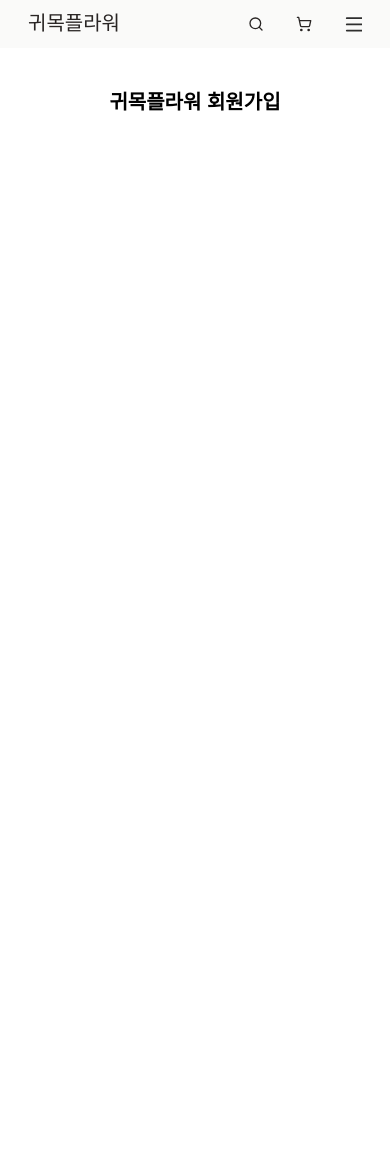
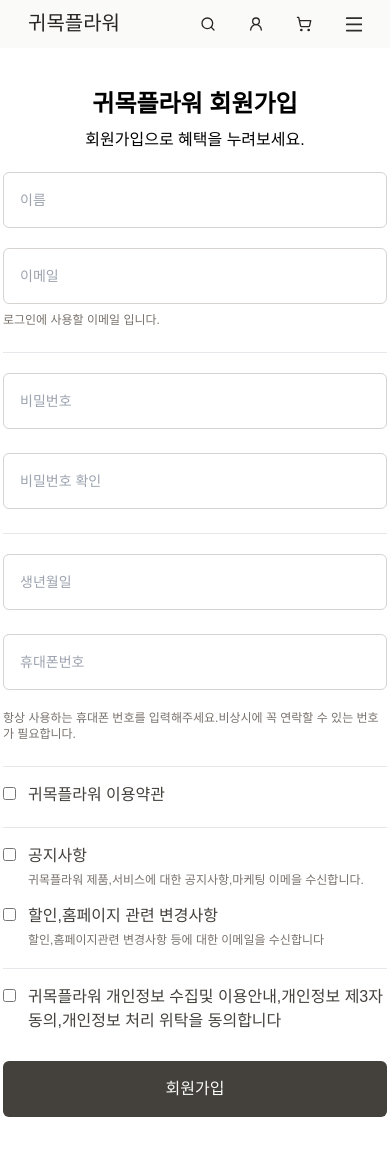
Before and after one commit to homeyoun/homepage, a Next.js app: page /siginUp in a window 390 px wide. Before the commit the page ends 844 px from the top, so only its background shows below. Built offline with nearby package versions, Linux system fonts and the light colour scheme; a web font is replaced by a local one.

Commit message:
회원가입폼 수정

```diff
--- a/app/siginUp/page.tsx
+++ b/app/siginUp/page.tsx
@@ -1,9 +1,155 @@
-import React from "react";
+"use client";
+import { CircleAlert } from "lucide-react";
+import { Formik } from "formik";
+
+interface MyFormVvalues {
+  name: string;
+  email: string;
+  password: string;
+  rePassword: string;
+  birthDate: string;
+  phoneNumber: string;
+}
+
+interface OtherProps {
+  message: string;
+}
 
 export default function SignUpPage() {
+  const initialValues: MyFormVvalues = {
+    name: "",
+    email: "",
+    password: "",
+    rePassword: "",
+    birthDate: "",
+    phoneNumber: "",
+  };
   return (
-    <section className="mx-auto mt-10 grid max-w-6xl justify-center">
-      <h1 className="mb-6 text-xl font-bold">귀목플라워 회원가입</h1>
+    <section className="mx-auto mt-10 grid max-w-6xl justify-center text-center">
+      <h1 className="mb-2 text-2xl font-bold">귀목플라워 회원가입</h1>
+      <h2 className="mb-5">회원가입으로 혜택을 누려보세요.</h2>
+      <Formik
+        initialValues={initialValues}
+        onSubmit={(values, actions) => {
+          console.log({ values, actions });
+          alert(JSON.stringify(values, null, 2));
+          actions.setSubmitting(false);
+        }}
+        className="grid w-96 justify-center"
+      >
+        {({ values, errors, handleChange, handleSubmit, isSubmitting }) => (
+          <form onSubmit={handleSubmit} className="grid w-96">
+            <input
+              type="text"
+              name="name"
+              onChange={handleChange}
+              value={values.name}
+              className="h-14 rounded-md border border-stone-300 px-4 text-sm outline-none"
+              placeholder="이름"
+            />
+            <input
+              type="email"
+              name="email"
+              onChange={handleChange}
+              value={values.email}
+              className="mt-5 h-14 rounded-md border border-stone-300 px-4 text-sm outline-none"
+              placeholder="이메일"
+            />
+            <h1 className="mt-2 text-left text-xs text-stone-500">
+              로그인에 사용할 이메일 입니다.
+            </h1>
+            <p className="my-3 flex items-center text-left text-xs text-red-600">
+              {errors.email && `${(<CircleAlert className="mr-1 w-3.5" />)}`}
+              {errors.email}
+            </p>
+            <hr className="" />
+            <input
+              type="password"
+              name="password"
+              onChange={handleChange}
+              value={values.password}
+              className="mt-5 h-14 rounded-md border border-stone-300 px-4 text-sm outline-none"
+              placeholder="비밀번호"
+            />
+            <p className="my-3 text-left text-xs text-red-600"></p>
+            <input
+              type="password"
+              name="password"
+              onChange={handleChange}
+              value={values.rePassword}
+              className="h-14 rounded-md border border-stone-300 px-4 text-sm outline-none"
+              placeholder="비밀번호 확인"
+            />
+            <p className="my-3 text-left text-xs text-red-600"></p>
+            <hr className="mb-5" />
+            <input
+              type="text"
+              name="birthDate"
+              onChange={handleChange}
+              value={values.birthDate}
+              className="h-14 rounded-md border border-stone-300 px-4 text-sm outline-none"
+              placeholder="생년월일"
+            />
+            <p className="my-3 text-left text-xs text-red-600"></p>
+            <input
+              type="text"
+              name="phoneNumber"
+              onChange={handleChange}
+              value={values.phoneNumber}
+              className="h-14 rounded-md border border-stone-300 px-4 text-sm outline-none"
+              placeholder="휴대폰번호"
+            />
+            <h1 className="mt-5 text-left text-xs text-stone-500">
+              항상 사용하는 휴대폰 번호를 입력해주세요.비상시에 꼭 연락할 수
+              있는 번호가 필요합니다.
+            </h1>
+            <p className="my-3 text-left text-xs text-red-600"></p>
+            <hr className="mb-5" />
+            <div className="mb-5 flex items-start text-left">
+              <input type="checkbox" />
+              <div className="-mt-1 ml-3 text-stone-700">
+                <h1>귀목플라워 이용약관</h1>
+              </div>
+            </div>
+            <hr className="mb-5" />
+            <div className="mb-5 flex items-start text-left">
+              <input type="checkbox" />
+              <div className="-mt-1 ml-3">
+                <h1 className="text-stone-700">공지사항</h1>
+                <h2 className="mt-1 text-xs text-stone-500">
+                  귀목플라워 제품,서비스에 대한 공지사항,마케팅 이메을
+                  수신합니다.
+                </h2>
+              </div>
+            </div>
+            <div className="mb-5 flex items-start text-left">
+              <input type="checkbox" />
+              <div className="-mt-1 ml-3">
+                <h1 className="text-stone-700">할인,홈페이지 관련 변경사항</h1>
+                <h2 className="mt-1 text-xs text-stone-500">
+                  할인,홈페이지관련 변경사항 등에 대한 이메일을 수신합니다
+                </h2>
+              </div>
+            </div>
+            <hr className="mb-5" />
+            <div className="mb-7 flex items-start text-left">
+              <input type="checkbox" />
+              <div className="-mt-1 ml-3">
+                <h1 className="text-stone-700">
+                  귀목플라워 개인정보 수집및 이용안내,개인정보 제3자
+                  동의,개인정보 처리 위탁을 동의합니다
+                </h1>
+              </div>
+            </div>
+            <button
+              type="submit"
+              className="mb-10 rounded-md bg-stone-700 py-4 text-stone-50"
+            >
+              회원가입
+            </button>
+          </form>
+        )}
+      </Formik>
     </section>
   );
 }
--- a/app/signIn/page.tsx
+++ b/app/signIn/page.tsx
@@ -8,12 +8,12 @@ export default function SignInPage() {
       <h1 className="mb-6 text-xl font-bold">로그인</h1>
       <form action="" className="grid justify-center space-y-6">
         <input
-          className="h-12 w-96 rounded-md border px-3 outline-none"
+          className="h-12 w-96 rounded-md border px-4 text-sm outline-none"
           type="email"
           placeholder="아이디(이메일주소)"
         />
         <input
-          className="h-12 rounded-md border px-3 outline-none"
+          className="h-12 rounded-md border px-4 text-sm outline-none"
           type="password"
           placeholder="비밀번호"
         />
@@ -42,9 +42,11 @@ export default function SignInPage() {
             </button>
           </Link>
           <section className="mb-10 grid items-center">
-            <p className="mt-5 text-center text-base text-stone-500">
-              비회원 주문조회
-            </p>
+            <Link href="">
+              <p className="mt-8 text-center text-sm text-stone-500">
+                비회원 주문조회
+              </p>
+            </Link>
             <p className="mt-10 text-center text-sm text-stone-700">
               SNS 계정 로그인/회원가입
             </p>
@@ -62,7 +64,7 @@ export default function SignInPage() {
           </section>
           <section>
             <Link href="/siginUp" className="grid">
-              <button className="border border-stone-200 py-4 text-stone-900">
+              <button className="rounded-md border border-stone-200 py-4 text-stone-900">
                 이메일로 신규회원가입
               </button>
             </Link>
--- a/components/ClickMenu.tsx
+++ b/components/ClickMenu.tsx
@@ -5,7 +5,7 @@ import { useState, useEffect } from "react";
 import { Do_Hyeon } from "next/font/google";
 import { motion } from "framer-motion";
 import { MenuToggle } from "./MenuToggle";
-import { Search, ShoppingCart } from "lucide-react";
+import { Search, ShoppingCart, UserRound } from "lucide-react";
 
 const do_h = Do_Hyeon({
   subsets: ["latin"],
@@ -101,6 +101,11 @@ export default function ClickMenu() {
             <Search className="h-4 w-4" />
           </motion.span>
           <motion.span variants={smLiVariants}>
+            <Link href="/signIn">
+              <UserRound className="h-4 w-4" />
+            </Link>
+          </motion.span>
+          <motion.span variants={smLiVariants}>
             <ShoppingCart className="h-4 w-4" />
           </motion.span>
           <MenuToggle toggle={() => setMenuClick(!menuClick)} />
--- a/components/ProductSection.tsx
+++ b/components/ProductSection.tsx
@@ -22,7 +22,7 @@ export default function ProductSection({
       <h1 className="text-stone-500">{subTitle}</h1>
       <h2 className="mt-2 text-2xl font-bold text-stone-700">{title}</h2>
       <section className="mb-5 mt-5">
-        <ul className="mt-2 grid grid-cols-1 gap-2 sm:grid-cols-2 lg:grid-cols-4 lg:gap-8">
+        <ul className="mt-2 grid grid-cols-1 gap-5 sm:grid-cols-2 lg:grid-cols-4 lg:gap-8">
           {products.map((product) => (
             <li key={product.id}>
               <ProductThumbnail
--- a/package.json
+++ b/package.json
@@ -10,6 +10,7 @@
   },
   "dependencies": {
     "@prisma/client": "^5.18.0",
+    "formik": "^2.4.6",
     "framer-motion": "^11.3.21",
     "lucide-react": "^0.379.0",
     "next": "14.2.3",
```
Also changed, not shown: 2 other files (tests, documents, lock files or other folders).
